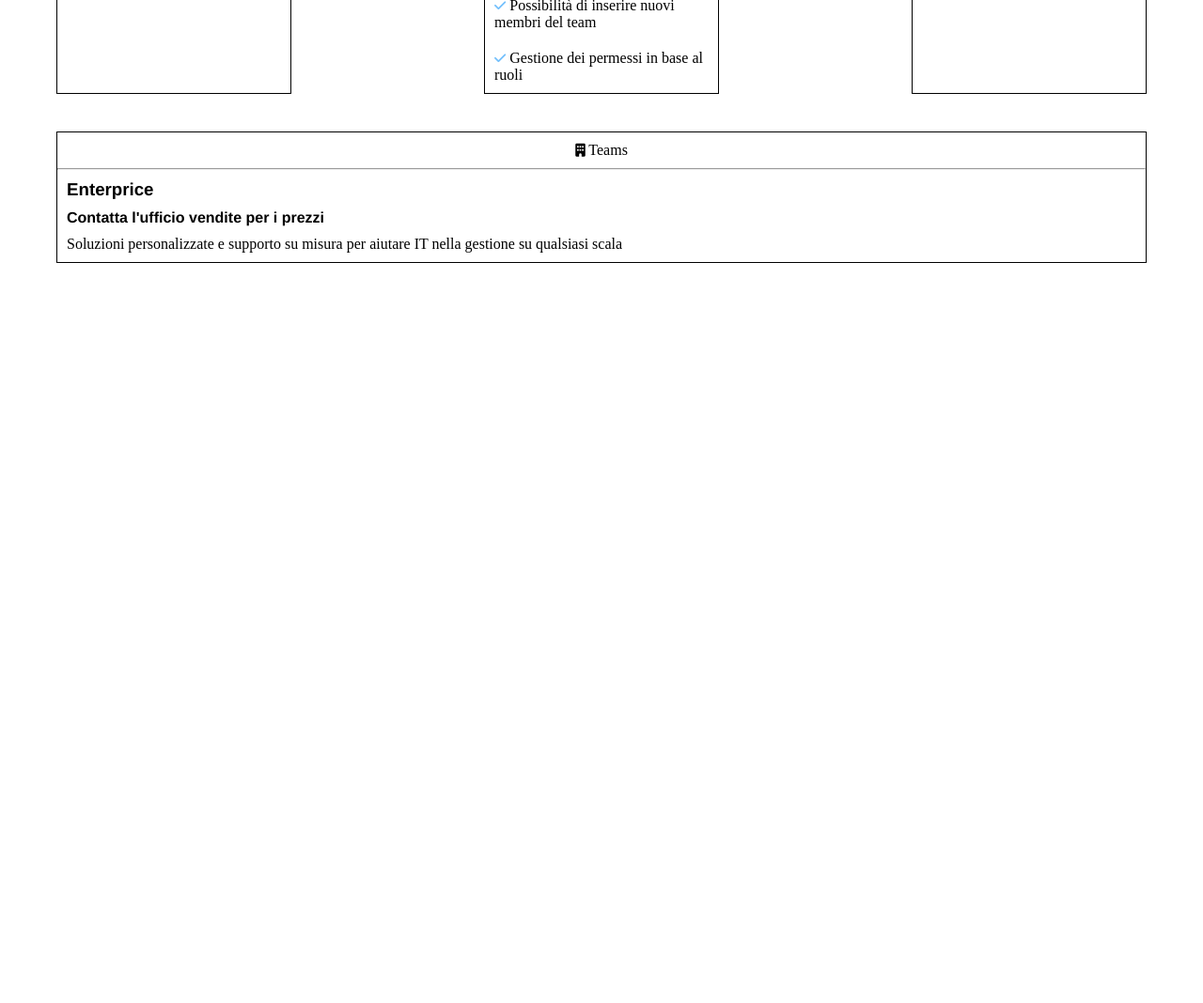
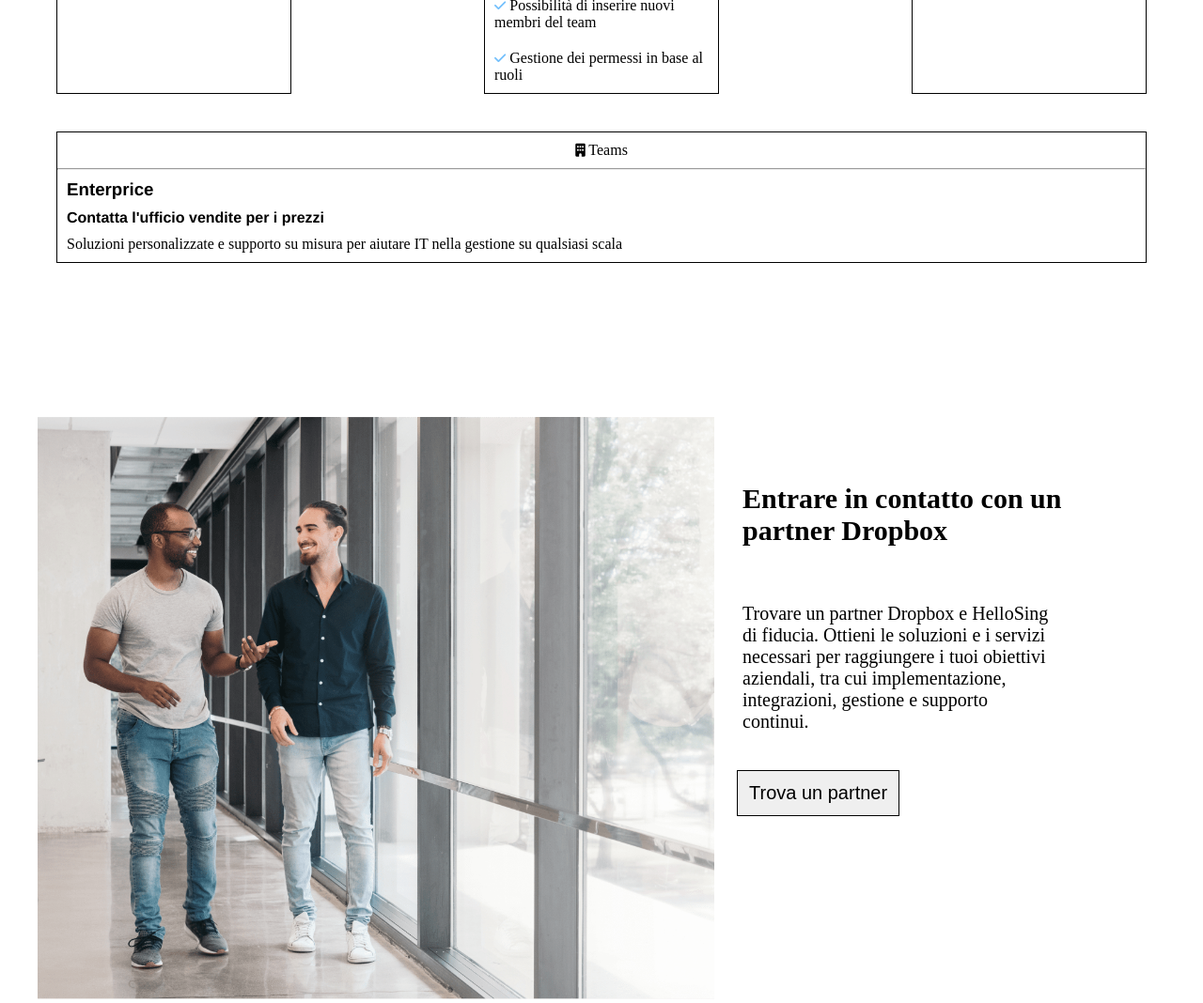
Before and after one commit to GennaroBuonomo/htmlcss-dropbox, a plain HTML site: page index.html in a window 1280 px wide. Shown: the part 1604-2672 px from the top of the page at 94% size. Before the commit the page ends 1904 px from the top, so only its background shows below. Drawn offline with Linux system fonts and the light colour scheme.

Commit message:
[add] fine partner

```diff
--- a/css/style.css
+++ b/css/style.css
@@ -74,6 +74,10 @@ h1 {
   margin-bottom: 8%;
 }
 
+.bg-pink {
+  background-color: rgb(185, 33, 58);
+}
+
 .bg-golden {
   background-color: aquamarine;
   padding: 20px;
@@ -120,6 +124,11 @@ h1 {
   width: 500px;
 }
 
+.coll-40 {
+  width: 40%;
+  height: 600px;
+}
+
 .col-60 {
   width: 60%;
 }
@@ -164,6 +173,10 @@ h1 {
 
 .ml-20 {
   margin-bottom: 20px;
+}
+
+.margin-top {
+  margin-top: 12%;
 }
 
 
@@ -232,3 +245,28 @@ a {
   max-width: 1200px;
   margin: 0 auto;
 }
+
+.partner {
+  object-fit: cover;
+  height: 100%;
+  width: 100%;
+}
+
+.text-h3 {
+  margin-top: 40px;
+  font-size: 30px;
+  padding: 30px;
+}
+
+.text-p {
+  padding: 30px;
+  font-size: 20px;
+}
+
+.bnt-4 {
+  font-size: 20px;
+  border: 1px solid black;
+  margin: 10px;
+  padding: 12px;
+  margin-left: 24px;
+}
--- a/index.html
+++ b/index.html
@@ -153,6 +153,24 @@
         </div>
       </div>
     </div>
+    <div class="container-small">
+      <div class="row justify-content-center">
+        <div class="col-60 margin-top">
+          <img class="partner" src="./img/partner.png" alt="Partner">
+        </div>
+        <div class="coll-40 margin-top">
+          <div class="">
+            <h3 class="text-h3">Entrare in contatto con un <br> partner Dropbox</h3>
+            <p class="text-p">Trovare un partner Dropbox e HelloSing <br> di fiducia. Ottieni le soluzioni e i servizi
+              <br>necessari
+              per raggiungere i tuoi obiettivi <br>aziendali, tra cui implementazione, <br>integrazioni, gestione e
+              supporto <br>continui.
+            </p>
+            <button class="bnt-4">Trova un partner</button>
+          </div>
+        </div>
+      </div>
+    </div>
 
 
 
```
